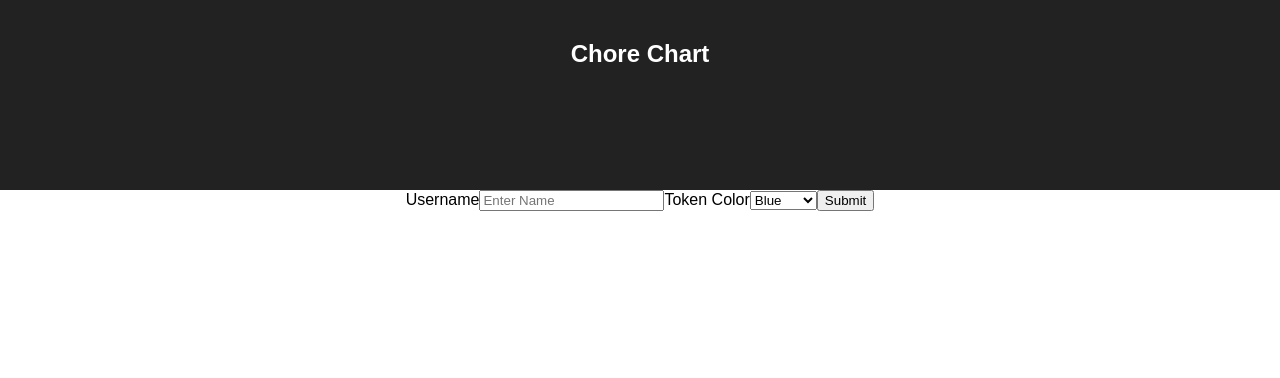
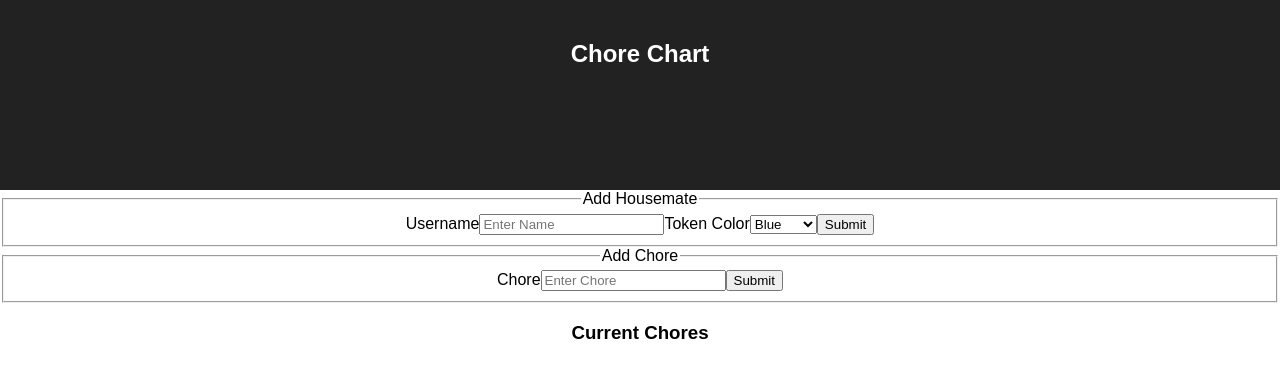
Before and after one commit to jayullman/chore-chart, a React (Create React App) app: page / in a window 1280 px wide. Shown: the top 378 px of the page. Built offline with nearby package versions, Linux system fonts and the light colour scheme.

Commit message:
Add ability to add chores to store

```diff
--- a/src/App.js
+++ b/src/App.js
@@ -4,10 +4,12 @@ import './style/App.css';
 import { bindActionCreators } from 'redux'
 import { connect } from 'react-redux'
 
-import { addUser } from './actions/actions'
+import { addUser, addChore } from './actions/actions';
 
 
-import SettingsPage from './containers/Settings-Page'
+import SettingsPage from './containers/Settings-Page';
+import ChoreList from './components/ChoreList';
+import UserList from './components/UserList';
 
 
 // during development, the different routes will all be
@@ -27,21 +29,31 @@ class App extends Component {
         </div>
         <SettingsPage
             addUserActionCreator={this.props.addUser}
+            addChoreActionCreator={this.props.addChore}
+        />
+        <h3>Current Chores</h3>
+        <ChoreList
+          chores={this.props.chores}
+        />
+        <UserList
+          users={this.props.users}
         />
       </div>
     );
   }
 }
 
-function mapStateToProps() {
+function mapStateToProps(state) {
   return {
-
+    chores: state.chores,
+    users: state.users
   }
 }
 
 function mapDispatchToProps(dispatch) {
   return bindActionCreators({
-    addUser: addUser
+    addUser: addUser,
+    addChore: addChore
   }, dispatch);
 }
 
--- a/src/actions/action-types.js
+++ b/src/actions/action-types.js
@@ -1 +1,3 @@
 export const ADD_USER = "ADD_USER";
+
+export const ADD_CHORE = "ADD_CHORE";
--- a/src/actions/actions.js
+++ b/src/actions/actions.js
@@ -1,4 +1,4 @@
-import { ADD_USER } from './action-types';
+import { ADD_USER, ADD_CHORE } from './action-types';
 
 // this action will add the new user to the users array in the store
 export function addUser(userName, color) {
@@ -10,3 +10,10 @@ export function addUser(userName, color) {
     }
   }
 }
+
+export function addChore(chore) {
+  return {
+    type: ADD_CHORE,
+    payload: chore
+  }
+}
--- /dev/null
+++ b/src/components/ChoreList.js
@@ -0,0 +1,25 @@
+import React from 'react';
+
+export default function ChoreList(props) {
+
+  // Receive list of chores as an array passed in as prop
+  const choreList = props.chores;
+
+  // map chores to array of <li> items
+  const choreListItems = choreList.map((chore, i) => {
+    return (
+        <li
+          key={i+ '_' + chore}
+        >
+          {chore}
+        </li>
+    )
+  });
+
+  return (
+    <ul>
+      {choreListItems}
+    </ul>
+  )
+
+}
--- /dev/null
+++ b/src/components/UserList.js
@@ -0,0 +1,24 @@
+import React from 'react';
+
+export default function UserList(props) {
+
+  // Receive list of chores as an array passed in as prop
+  const userList = props.users;
+
+  // map chores to array of <li> items
+  const userListItems = userList.map((user, i) => {
+    return (
+        <li
+          key={i+ '_' + user}
+        >
+          {user.userName}
+        </li>
+    )
+  });
+
+  return (
+    <ul>
+      {userListItems}
+    </ul>
+  )
+}
--- a/src/containers/Settings-Page.js
+++ b/src/containers/Settings-Page.js
@@ -6,7 +6,8 @@ export default class SettingsPage extends Component {
 
     this.state = {
       nameInput: "",
-      colorSelect: ""
+      colorSelect: "#1d9f9f",
+      choreInput: ""
     };
   }
 
@@ -15,23 +16,38 @@ export default class SettingsPage extends Component {
     this.setState({nameInput: inputText})
   }
 
+  handleChoreTextInputChange = (event) => {
+    let inputText = event.target.value;
+    this.setState({choreInput: inputText})
+  }
+
   handleUserColorSelectChange = (event) => {
     let colorSelect = event.target.value;
     this.setState({colorSelect: colorSelect})
   }
 
-  handleSubmit = (event) => {
+  handleSubmitHousemate = (event) => {
     event.preventDefault();
     let userName = this.state.nameInput;
     let userColor = this.state.colorSelect;
     this.props.addUserActionCreator(userName, userColor);
+    this.setState({nameInput: ""});
+  }
+
+  handleSubmitChore = (event) => {
+    event.preventDefault();
+    let chore = this.state.choreInput;
+    this.props.addChoreActionCreator(chore);
+    this.setState({choreInput: ""});
   }
 
   render() {
     return (
       <div className="route settings-page">
+        <fieldset>
+          <legend>Add Housemate</legend>
           <form
-          onSubmit={this.handleSubmit}
+            onSubmit={this.handleSubmitHousemate}
           >
             <label>
               Username
@@ -40,7 +56,8 @@ export default class SettingsPage extends Component {
                 onChange={this.handleUserTextInputChange}
                 type="text"
                 name="name"
-              placeholder="Enter Name" />
+                placeholder="Enter Name"
+              />
             </label>
             <label>
               Token Color
@@ -57,6 +74,25 @@ export default class SettingsPage extends Component {
             </label>
             <button>Submit</button>
           </form>
+        </fieldset>
+        <fieldset>
+          <legend>Add Chore</legend>
+          <form
+            onSubmit={this.handleSubmitChore}
+          >
+            <label>
+              Chore
+              <input
+                value={this.state.choreInput}
+                onChange={this.handleChoreTextInputChange}
+                type="text"
+                name="chore"
+                placeholder="Enter Chore"
+              />
+              <button>Submit</button>
+            </label>
+          </form>
+        </fieldset>
       </div>
     );
   }
--- a/src/reducers/reducer-chores.js
+++ b/src/reducers/reducer-chores.js
@@ -1,5 +1,12 @@
-export default function choresReducer(state = [], action) {
+import { ADD_CHORE } from '../actions/action-types';
 
 
-  return state;
+export default function choresReducer(state = [], action) {
+  switch (action.type) {
+    case ADD_CHORE:
+      return [...state, action.payload]
+
+    default:
+      return state;
+  }
 }
```
Lines whose indentation alone changed are shown as unchanged.
